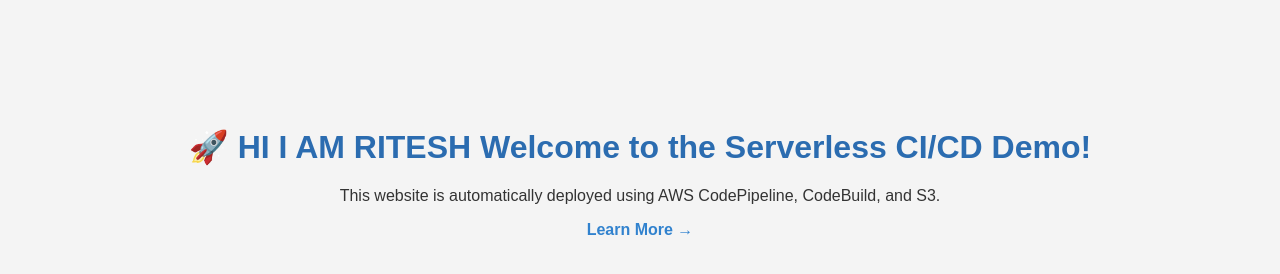
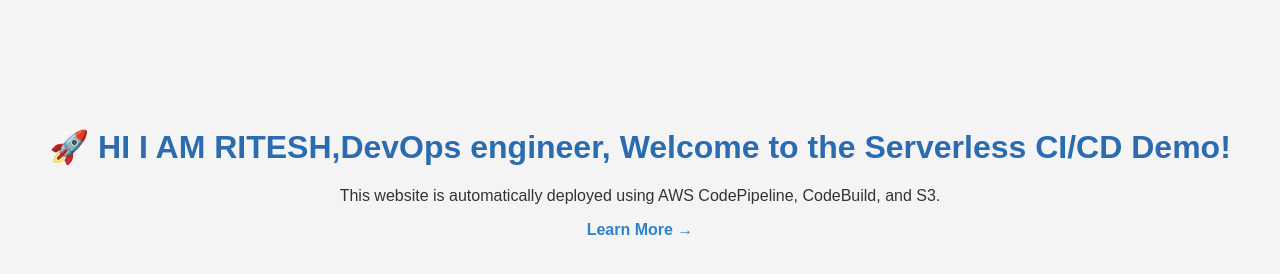
Before and after one commit to ritesh355/serverless-ci-cd-demo, a plain HTML site: page index.html in a window 1280 px wide. Drawn offline with Linux system fonts and the light colour scheme.

Commit message:
Update index.html

```diff
--- a/index.html
+++ b/index.html
@@ -8,7 +8,7 @@
 </head>
 <body>
   <div class="container">
-    <h1>🚀 HI I AM RITESH Welcome to the Serverless CI/CD Demo!</h1>
+    <h1>🚀 HI I AM RITESH,DevOps engineer, Welcome to the Serverless CI/CD Demo!</h1>
     <p>This website is automatically deployed using AWS CodePipeline, CodeBuild, and S3.</p>
     <a href="about.html">Learn More →</a>
   </div>
```
